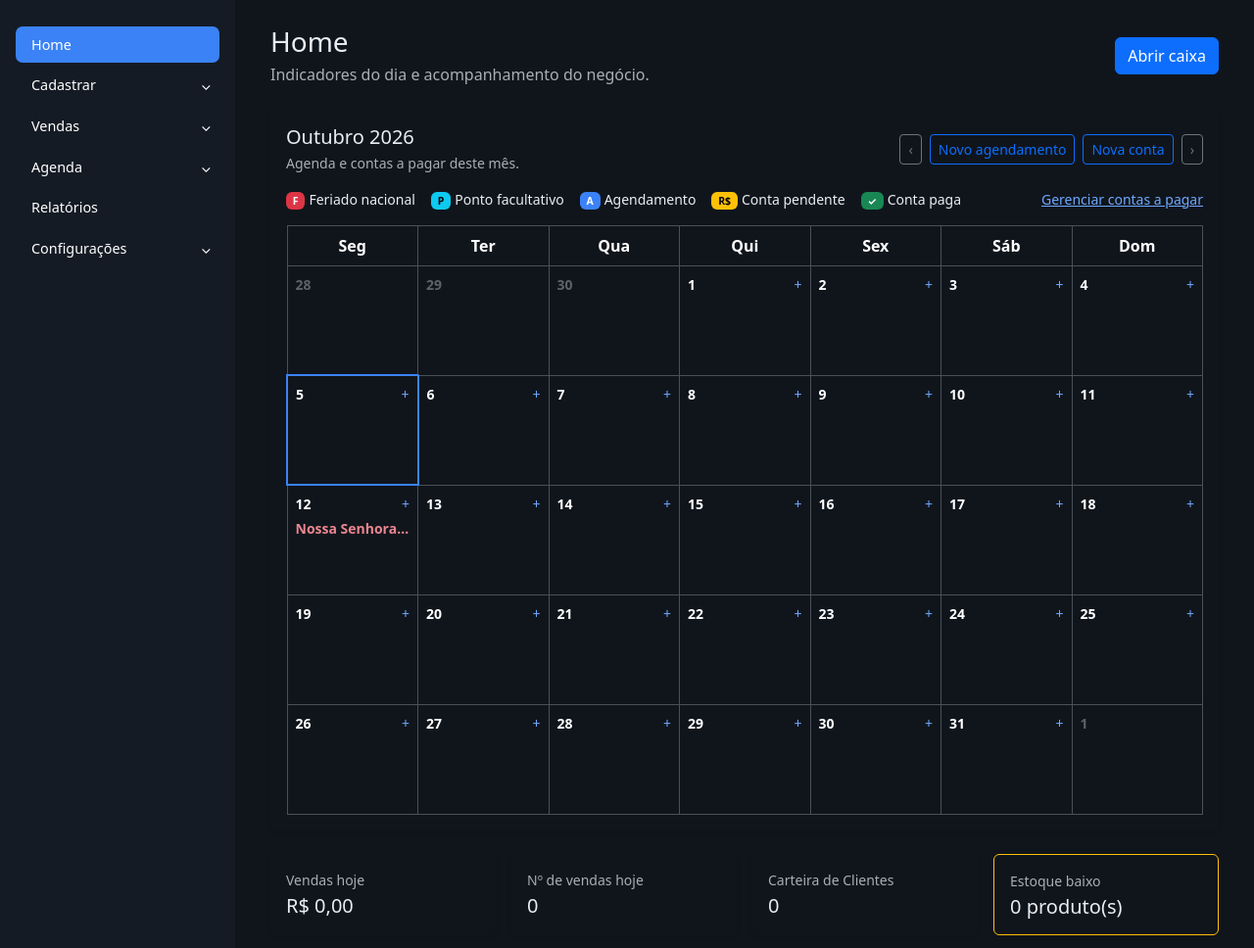
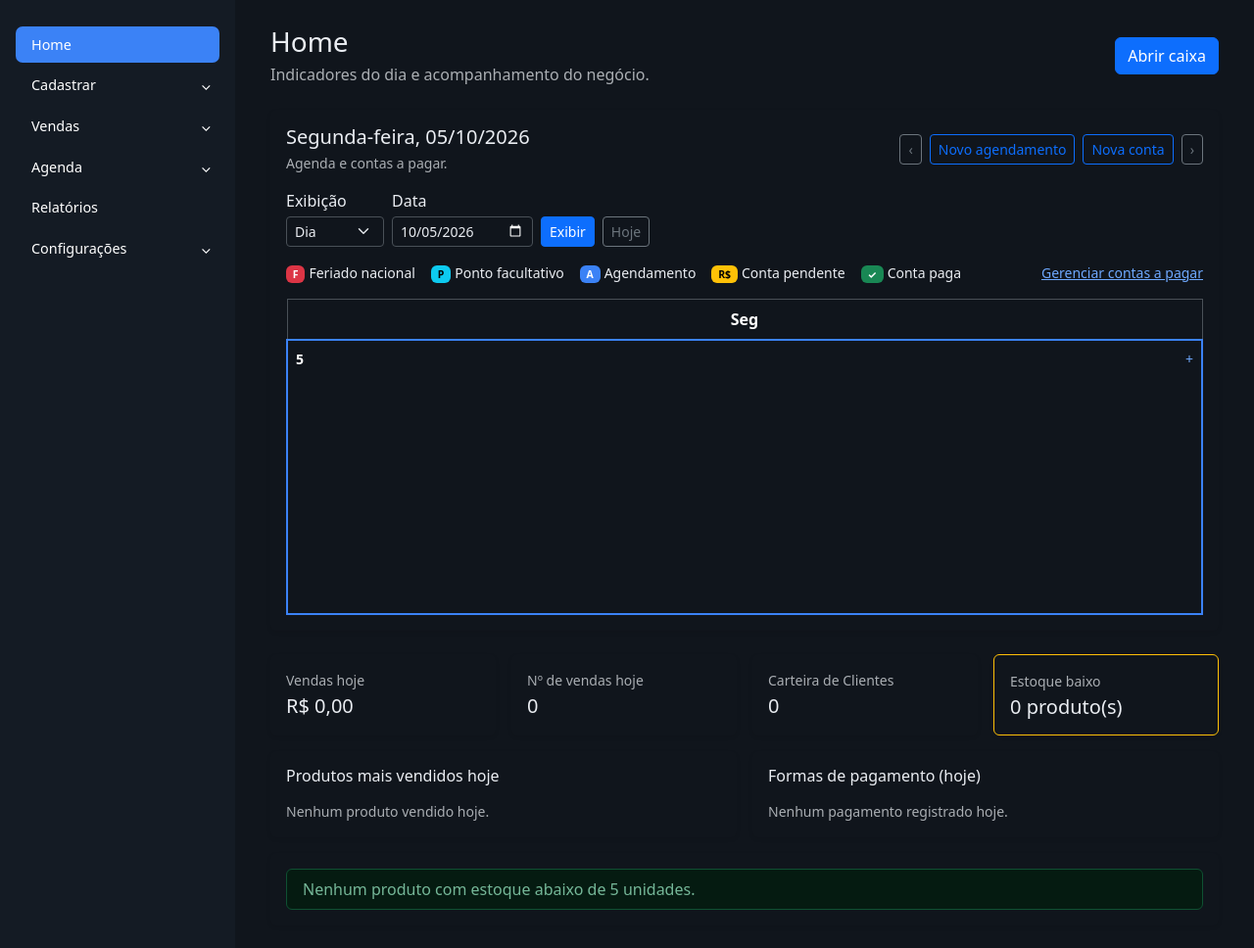
Before and after one commit to Joao0liver/cash4you, a Django app: page / in a window 1280 px wide. Shown: the part 66-1034 px from the top of the page at 98% size. Run offline with Django 5.2, Linux system fonts and the light colour scheme; data that the repository does not hold is empty.

Commit message:
feat: Adicionar opções de visualização no calendário da Home e ajustar exibição de agendamentos e contas a pagar

```diff
--- a/core/views.py
+++ b/core/views.py
@@ -125,18 +125,80 @@ def dashboard(request):
     hoje = timezone.localdate()
     mes_parametro = request.GET.get("mes", "")
     try:
-        mes_atual = datetime.strptime(mes_parametro, "%Y-%m").date().replace(day=1)
+        mes_legado = datetime.strptime(mes_parametro, "%Y-%m").date().replace(day=1)
     except ValueError:
-        mes_atual = hoje.replace(day=1)
+        mes_legado = None
+    data_parametro = request.GET.get("data", "")
+    try:
+        data_referencia = datetime.strptime(data_parametro, "%Y-%m-%d").date()
+    except ValueError:
+        data_referencia = mes_legado or hoje
+    visao = request.GET.get("visao")
+    if visao not in ("dia", "semana", "mes"):
+        visao = "mes" if mes_legado and not request.GET.get("visao") else "dia"
+
+    nomes_meses = (
+        "Janeiro", "Fevereiro", "Março", "Abril", "Maio", "Junho",
+        "Julho", "Agosto", "Setembro", "Outubro", "Novembro", "Dezembro",
+    )
+    nomes_dias = (
+        "Segunda-feira", "Terça-feira", "Quarta-feira", "Quinta-feira",
+        "Sexta-feira", "Sábado", "Domingo",
+    )
+    mes_atual = data_referencia.replace(day=1)
     proximo_mes = (
         date(mes_atual.year + 1, 1, 1)
         if mes_atual.month == 12
         else date(mes_atual.year, mes_atual.month + 1, 1)
     )
     mes_anterior = (mes_atual - timedelta(days=1)).replace(day=1)
+    if visao == "dia":
+        inicio_intervalo = data_referencia
+        fim_intervalo = inicio_intervalo + timedelta(days=1)
+        semanas_datas = [[data_referencia]]
+        data_anterior = data_referencia - timedelta(days=1)
+        data_proxima = data_referencia + timedelta(days=1)
+        titulo_calendario = (
+            f"{nomes_dias[data_referencia.weekday()]}, {data_referencia:%d/%m/%Y}"
+        )
+    elif visao == "semana":
+        inicio_intervalo = data_referencia - timedelta(days=data_referencia.weekday())
+        fim_intervalo = inicio_intervalo + timedelta(days=7)
+        semanas_datas = [
+            [inicio_intervalo + timedelta(days=dia) for dia in range(7)]
+        ]
+        data_anterior = inicio_intervalo - timedelta(days=7)
+        data_proxima = inicio_intervalo + timedelta(days=7)
+        titulo_calendario = (
+            f"{inicio_intervalo:%d/%m/%Y} – "
+            f"{(fim_intervalo - timedelta(days=1)):%d/%m/%Y}"
+        )
+    else:
+        inicio_intervalo = calendar.Calendar(firstweekday=0).monthdatescalendar(
+            mes_atual.year, mes_atual.month
+        )[0][0]
+        semanas_datas = calendar.Calendar(firstweekday=0).monthdatescalendar(
+            mes_atual.year,
+            mes_atual.month,
+        )
+        fim_intervalo = semanas_datas[-1][-1] + timedelta(days=1)
+        data_anterior = mes_anterior
+        data_proxima = proximo_mes
+        titulo_calendario = f"{nomes_meses[mes_atual.month - 1]} {mes_atual.year}"
+
+    if visao == "mes":
+        inicio_eventos = mes_atual
+        fim_eventos = proximo_mes
+    else:
+        inicio_eventos = inicio_intervalo
+        fim_eventos = fim_intervalo
+
     agendamentos_por_dia = defaultdict(list)
     agendamentos_mes = (
-        Agendamento.objects.filter(data__gte=mes_atual, data__lt=proximo_mes)
+        Agendamento.objects.filter(
+            data__gte=inicio_eventos,
+            data__lt=fim_eventos,
+        )
         .select_related("funcionario")
         .prefetch_related("horarios")
         .order_by("data", "nome")
@@ -157,16 +219,12 @@ def dashboard(request):
 
     contas_por_dia = defaultdict(list)
     contas_mes = ContaPagar.objects.filter(
-        vencimento__gte=mes_atual,
-        vencimento__lt=proximo_mes,
+        vencimento__gte=inicio_eventos,
+        vencimento__lt=fim_eventos,
     ).order_by("vencimento", "descricao")
     for conta in contas_mes:
         contas_por_dia[conta.vencimento].append(conta)
 
-    semanas_datas = calendar.Calendar(firstweekday=0).monthdatescalendar(
-        mes_atual.year,
-        mes_atual.month,
-    )
     feriados = {
         dia: nome
         for ano in {dia.year for semana in semanas_datas for dia in semana}
@@ -183,7 +241,7 @@ def dashboard(request):
             [
                 {
                     "data": dia,
-                    "no_mes": dia.month == mes_atual.month,
+                    "no_mes": visao != "mes" or dia.month == mes_atual.month,
                     "hoje": dia == hoje,
                     "agendamentos": agendamentos_por_dia.get(dia, []),
                     "contas": contas_por_dia.get(dia, []),
@@ -196,11 +254,6 @@ def dashboard(request):
                 for dia in semana
             ]
         )
-    nomes_meses = (
-        "Janeiro", "Fevereiro", "Março", "Abril", "Maio", "Junho",
-        "Julho", "Agosto", "Setembro", "Outubro", "Novembro", "Dezembro",
-    )
-
     periodos = _periodos_comparacao(periodo, hoje)
     vendas = Venda.objects.all()
     inicio_hoje = _inicio_fuso(hoje)
@@ -302,8 +355,17 @@ def dashboard(request):
         {
             "periodo": periodo,
             "hoje": hoje,
+            "visao_calendario": visao,
+            "data_referencia": data_referencia,
+            "titulo_calendario": titulo_calendario,
+            "data_anterior": data_anterior.isoformat(),
+            "data_proxima": data_proxima.isoformat(),
             "mes_calendario": mes_atual,
             "mes_calendario_nome": nomes_meses[mes_atual.month - 1],
+            "dias_semana": [
+                ("Seg", "Ter", "Qua", "Qui", "Sex", "Sáb", "Dom")[dia.weekday()]
+                for dia in semanas_datas[0]
+            ],
             "mes_anterior": mes_anterior.strftime("%Y-%m"),
             "proximo_mes": proximo_mes.strftime("%Y-%m"),
             "semanas_calendario": semanas_calendario,
--- a/templates/dashboard.html
+++ b/templates/dashboard.html
@@ -12,20 +12,41 @@
         <a href="{% url 'caixa' %}" class="btn btn-primary">Abrir caixa</a>
     </div>
 
-    <section class="card shadow-sm border-0 mb-4" aria-labelledby="calendario-mensal-titulo">
+    <section class="card shadow-sm border-0 mb-4" aria-labelledby="calendario-titulo">
         <div class="card-body">
             <div class="d-flex flex-wrap justify-content-between align-items-center gap-3 mb-3">
                 <div>
-                    <h2 id="calendario-mensal-titulo" class="h5 mb-1">{{ mes_calendario_nome }} {{ mes_calendario.year }}</h2>
-                    <p class="text-muted small mb-0">Agenda e contas a pagar deste mês.</p>
+                    <h2 id="calendario-titulo" class="h5 mb-1">{{ titulo_calendario }}</h2>
+                    <p class="text-muted small mb-0">Agenda e contas a pagar.</p>
                 </div>
                 <div class="d-flex flex-wrap gap-2">
-                    <a href="?mes={{ mes_anterior }}" class="btn btn-outline-secondary btn-sm" aria-label="Mês anterior">‹</a>
+                    <a href="?visao={{ visao_calendario }}&data={{ data_anterior }}" class="btn btn-outline-secondary btn-sm" aria-label="Período anterior">‹</a>
                     <a href="{% url 'criar_agendamento' %}" class="btn btn-outline-primary btn-sm">Novo agendamento</a>
                     <a href="{% url 'criar_conta_pagar' %}" class="btn btn-outline-primary btn-sm">Nova conta</a>
-                    <a href="?mes={{ proximo_mes }}" class="btn btn-outline-secondary btn-sm" aria-label="Próximo mês">›</a>
+                    <a href="?visao={{ visao_calendario }}&data={{ data_proxima }}" class="btn btn-outline-secondary btn-sm" aria-label="Próximo período">›</a>
                 </div>
             </div>
+
+            <form method="get" class="row g-2 align-items-end mb-3">
+                <div class="col-auto">
+                    <label for="visao-calendario" class="form-label mb-1">Exibição</label>
+                    <select id="visao-calendario" name="visao" class="form-select form-select-sm">
+                        <option value="dia" {% if visao_calendario == "dia" %}selected{% endif %}>Dia</option>
+                        <option value="semana" {% if visao_calendario == "semana" %}selected{% endif %}>Semana</option>
+                        <option value="mes" {% if visao_calendario == "mes" %}selected{% endif %}>Mês</option>
+                    </select>
+                </div>
+                <div class="col-auto">
+                    <label for="data-calendario-home" class="form-label mb-1">Data</label>
+                    <input id="data-calendario-home" type="date" name="data" class="form-control form-control-sm" value="{{ data_referencia|date:'Y-m-d' }}">
+                </div>
+                <div class="col-auto">
+                    <button type="submit" class="btn btn-primary btn-sm">Exibir</button>
+                </div>
+                <div class="col-auto">
+                    <a href="{% url 'home' %}" class="btn btn-outline-secondary btn-sm">Hoje</a>
+                </div>
+            </form>
 
             <div class="d-flex flex-wrap gap-3 small mb-3">
                 <span><span class="badge text-bg-danger me-1">F</span>Feriado nacional</span>
@@ -37,23 +58,19 @@
             </div>
 
             <div class="table-responsive">
-                <table class="table table-bordered align-middle mb-0" style="table-layout: fixed; min-width: 840px">
+                <table class="table table-bordered align-middle mb-0" style="table-layout: fixed; min-width: {% if visao_calendario == 'dia' %}280px{% else %}840px{% endif %}">
                     <thead>
                         <tr>
-                            <th scope="col" class="text-center">Seg</th>
-                            <th scope="col" class="text-center">Ter</th>
-                            <th scope="col" class="text-center">Qua</th>
-                            <th scope="col" class="text-center">Qui</th>
-                            <th scope="col" class="text-center">Sex</th>
-                            <th scope="col" class="text-center">Sáb</th>
-                            <th scope="col" class="text-center">Dom</th>
+                            {% for dia_semana in dias_semana %}
+                            <th scope="col" class="text-center">{{ dia_semana }}</th>
+                            {% endfor %}
                         </tr>
                     </thead>
                     <tbody>
                         {% for semana in semanas_calendario %}
                         <tr>
                             {% for dia in semana %}
-                            <td class="p-2 {% if not dia.no_mes %}text-muted opacity-50{% endif %}{% if dia.hoje %} border border-primary border-2{% endif %}" style="height: 112px; vertical-align: top">
+                            <td class="p-2 {% if not dia.no_mes %}text-muted opacity-50{% endif %}{% if dia.hoje %} border border-primary border-2{% endif %}" style="height: {% if visao_calendario == 'dia' %}280px{% else %}112px{% endif %}; vertical-align: top">
                                 <div class="d-flex justify-content-between align-items-center mb-1">
                                     <span class="small fw-semibold">{{ dia.data.day }}</span>
                                     {% if dia.no_mes %}
```
Also changed, not shown: core/tests.py (+42 -2 lines), README.md.
